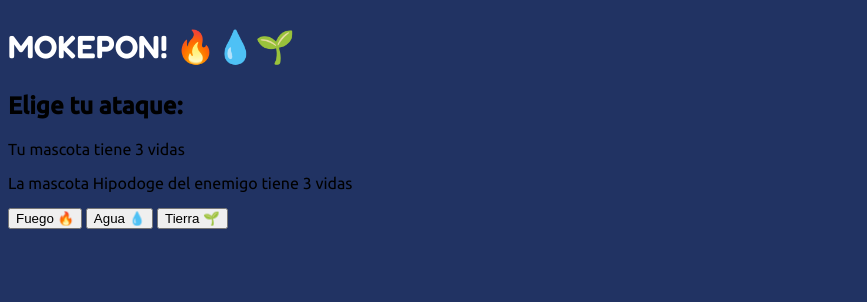
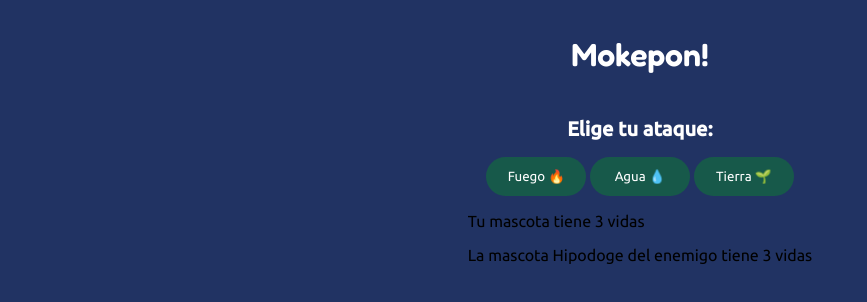
Before and after one commit to joandiar91/platzi_programacion_basica, a plain HTML site: page mokepon/mokepon.html in a window 1280 px wide. Both pictures are taken after a click on the button "Seleccionar". Shown: the whole page, without its empty margins (0-867 px from the left). Drawn offline with Linux system fonts and the light colour scheme.

Commit message:
Hasta clase 39. Ajustes iniciales en pantalla de ataque

```diff
--- a/mokepon/js/mokepon.js
+++ b/mokepon/js/mokepon.js
@@ -46,8 +46,9 @@ function seleccionarMascotaJugador() {
     }
 
     seleccionarMascotaEnemigo()
+
     let sectionSeleccionarAtaque = document.getElementById('seleccionar-ataque')
-    sectionSeleccionarAtaque.style.display = 'block'
+    sectionSeleccionarAtaque.style.display = 'flex'
 
 }
 
--- a/mokepon/mokepon.html
+++ b/mokepon/mokepon.html
@@ -37,26 +37,29 @@
     </section>
 
     <section id="seleccionar-ataque">
-        <h1 class="titulo">MOKEPON! 🔥💧🌱</h1>
+        <h1 class="titulo">Mokepon!</h1>
 
-        <h2>Elige tu ataque:</h2>
+        <h2 class="subtitulo">Elige tu ataque:</h2>
 
-        <p>Tu mascota <span id="mascota-jugador"></span> tiene <span id="vidas-jugador">3</span> vidas</p>
-        <p>La mascota <span id="mascota-enemigo"></span> del enemigo tiene <span id="vidas-enemigo">3</span> vidas</p>
+        <div>
+            <button id="boton-fuego" class="boton-de-ataque">Fuego 🔥</button>
+            <button id="boton-agua" class="boton-de-ataque">Agua 💧</button>
+            <button id="boton-tierra" class="boton-de-ataque">Tierra 🌱</button>
+        </div>
 
-        <p>
-            <button id="boton-fuego">Fuego 🔥</button>
-            <button id="boton-agua">Agua 💧</button>
-            <button id="boton-tierra">Tierra 🌱</button>
-        </p>
-    </section>
-
+        <div>
             <section id="mensajes">
             </section>
 
             <section id="reiniciar">
                 <button id="boton-reiniciar">Reinciar</button>
             </section>
+        </div>
 
+        <div>
+            <p>Tu mascota <span id="mascota-jugador"></span> tiene <span id="vidas-jugador">3</span> vidas</p>
+            <p>La mascota <span id="mascota-enemigo"></span> del enemigo tiene <span id="vidas-enemigo">3</span> vidas</p>
+        </div>
+    </section>
 </body>
 </html>
--- a/mokepon/styles.css
+++ b/mokepon/styles.css
@@ -62,7 +62,22 @@ input {
     display: none;
 }
 
+#seleccionar-ataque {
+    flex-direction: column;
+    align-items: center;
+}
 
+.boton-de-ataque {
+    background-color: #17594A;
+    padding: 10px;
+    box-sizing: border-box;
+    border-radius: 20px;
+    border-color: transparent;
+    font-family: 'Poppins', sans-serif;
+    font-family: 'Ubuntu', sans-serif;
+    width: 100px;
+    color: white;
+}
 /*
 Combinación de colores seleccionados: 213363, 17594A, 8EAC50, D3D04F
 */
```
Lines whose indentation alone changed are shown as unchanged.
